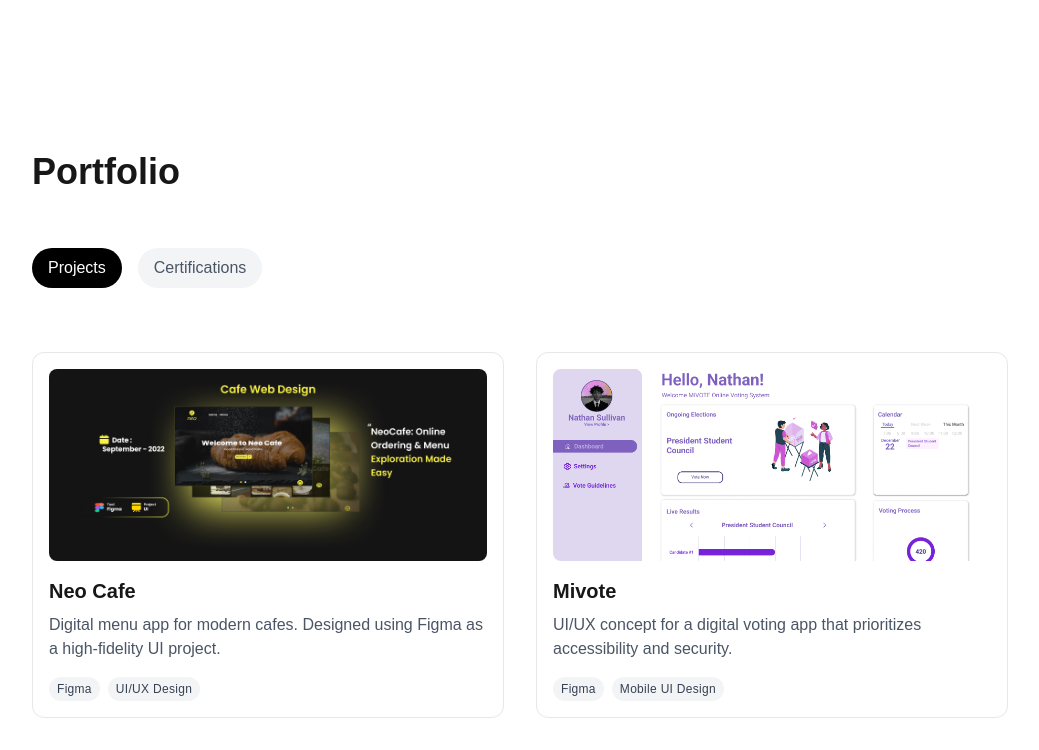
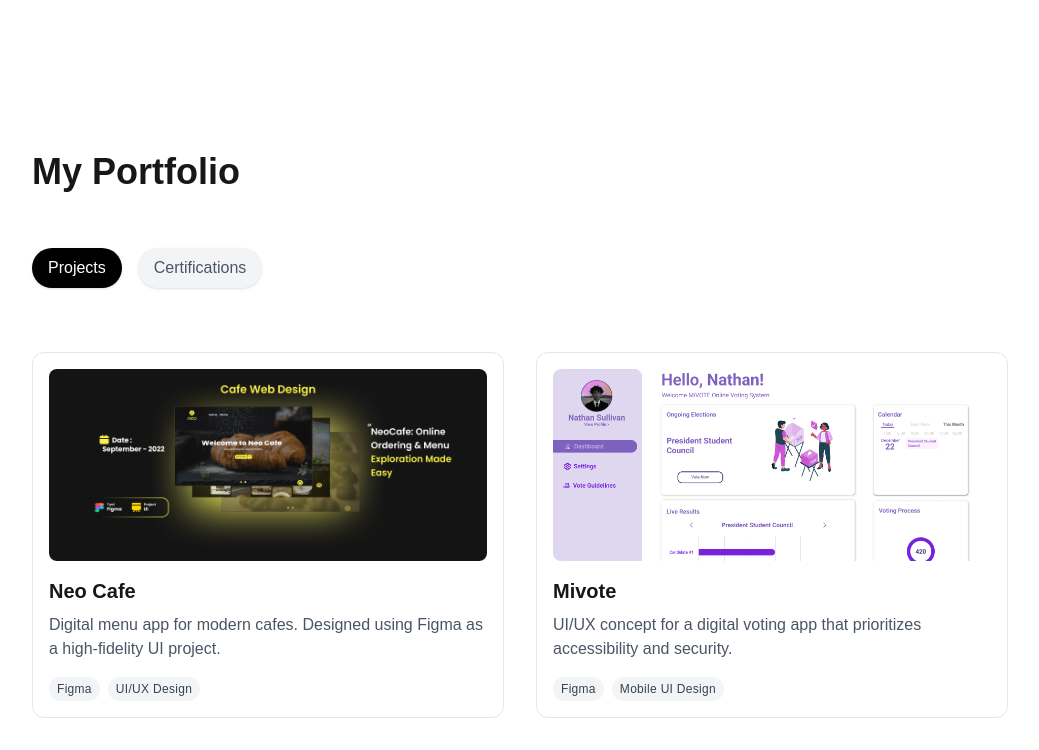
Before and after one commit to ReynachoRadan/reynacho-portfolio, a Next.js app: page / in a window 1280 px wide. Shown: the part 1018-1768 px from the top of the page, without its empty margins (120-1159 px from the left). Built offline with nearby package versions, Linux system fonts and the light colour scheme.

Commit message:
🔧 Update custom cursor, layout, navbar, favicon, and projects tab

```diff
--- a/app/layout.tsx
+++ b/app/layout.tsx
@@ -2,7 +2,7 @@ import type { Metadata } from "next";
 import { Geist, Geist_Mono } from "next/font/google";
 import "./globals.css";
 
-// ✅ Import komponen global
+// ✅ Komponen global
 import Navbar from "@/components/Navbar";
 import CustomCursor from "@/components/CustomCursor";
 
@@ -21,7 +21,7 @@ export const metadata: Metadata = {
   description:
     "Personal portfolio of Reynacho A. Radan showcasing UI/UX projects, certifications, and mobile app development.",
   icons: {
-    icon: "/images/logo.png", // ✅ Ganti dengan favicon/logo kamu (32x32 atau 64x64 disarankan)
+    icon: "/favicon.png", // Pastikan favicon berada di public/favicon.png
   },
 };
 
@@ -36,11 +36,8 @@ export default function RootLayout({
       <body
         className={`${geistSans.variable} ${geistMono.variable} antialiased`}
       >
-        {/* ✅ Komponen Global */}
         <CustomCursor />
         <Navbar />
-
-        {/* ✅ Konten Halaman */}
         {children}
       </body>
     </html>
--- a/components/CustomCursor.tsx
+++ b/components/CustomCursor.tsx
@@ -18,7 +18,7 @@ export default function CustomCursor() {
   return (
     <motion.div
       className="fixed top-0 left-0 w-6 h-6 rounded-full z-[9999] pointer-events-none
-                 bg-foreground/30 dark:bg-white/20 backdrop-blur-sm mix-blend-difference"
+                 bg-white mix-blend-difference"
       animate={{ x: position.x - 12, y: position.y - 12 }}
       transition={{
         type: "spring",
--- a/components/Navbar.tsx
+++ b/components/Navbar.tsx
@@ -30,7 +30,7 @@ export default function Navbar() {
           <img
             src="/images/logo_navbar.png"
             alt="Logo"
-            className="w-10 h-10 object-contain"
+            className="w-10 h-10 object-contain transition-transform duration-300 ease-in-out hover:scale-110"
           />
         </Link>
 
--- a/components/Projects.tsx
+++ b/components/Projects.tsx
@@ -79,7 +79,7 @@ export default function Projects() {
       transition={{ duration: 0.8, ease: "easeOut" }}
     >
       <h2 className="text-4xl font-bold text-center sm:text-left text-foreground mb-4">
-        Portfolio
+        My Portfolio
       </h2>
 
       {/* Tabs */}
@@ -87,10 +87,10 @@ export default function Projects() {
         <button
           onClick={() => setActiveTab("projects")}
           className={clsx(
-            "px-4 py-2 rounded-full font-medium",
+            "px-4 py-2 rounded-full font-medium transition-all duration-300 shadow-sm",
             activeTab === "projects"
               ? "bg-black text-white dark:bg-white dark:text-black"
-              : "bg-gray-100 text-gray-600 dark:bg-[#222] dark:text-gray-400"
+              : "bg-gray-100 text-gray-600 dark:bg-[#222] dark:text-gray-400 hover:shadow-md hover:bg-gray-200/50 dark:hover:bg-[#333]/50"
           )}
         >
           Projects
@@ -98,10 +98,10 @@ export default function Projects() {
         <button
           onClick={() => setActiveTab("certifications")}
           className={clsx(
-            "px-4 py-2 rounded-full font-medium",
+            "px-4 py-2 rounded-full font-medium transition-all duration-300 shadow-sm",
             activeTab === "certifications"
               ? "bg-black text-white dark:bg-white dark:text-black"
-              : "bg-gray-100 text-gray-600 dark:bg-[#222] dark:text-gray-400"
+              : "bg-gray-100 text-gray-600 dark:bg-[#222] dark:text-gray-400 hover:shadow-md hover:bg-gray-200/50 dark:hover:bg-[#333]/50"
           )}
         >
           Certifications
```
Also changed, not shown: public/favicon.png (added).
